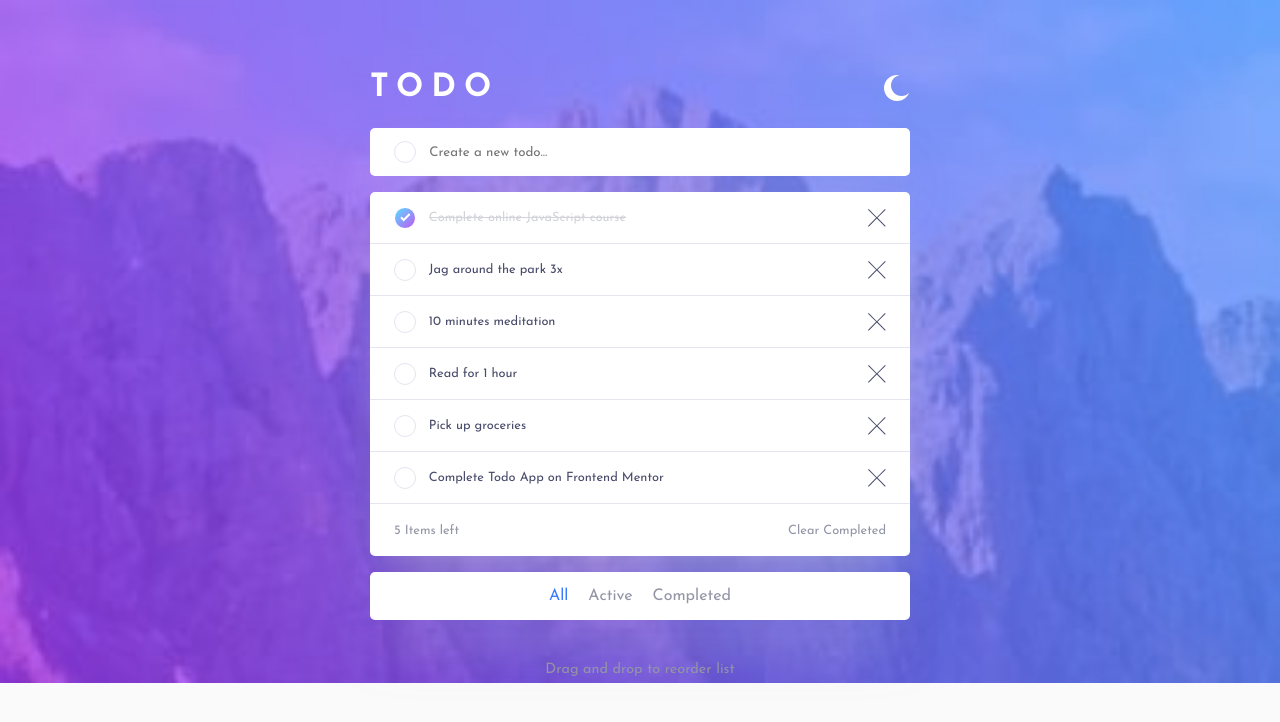
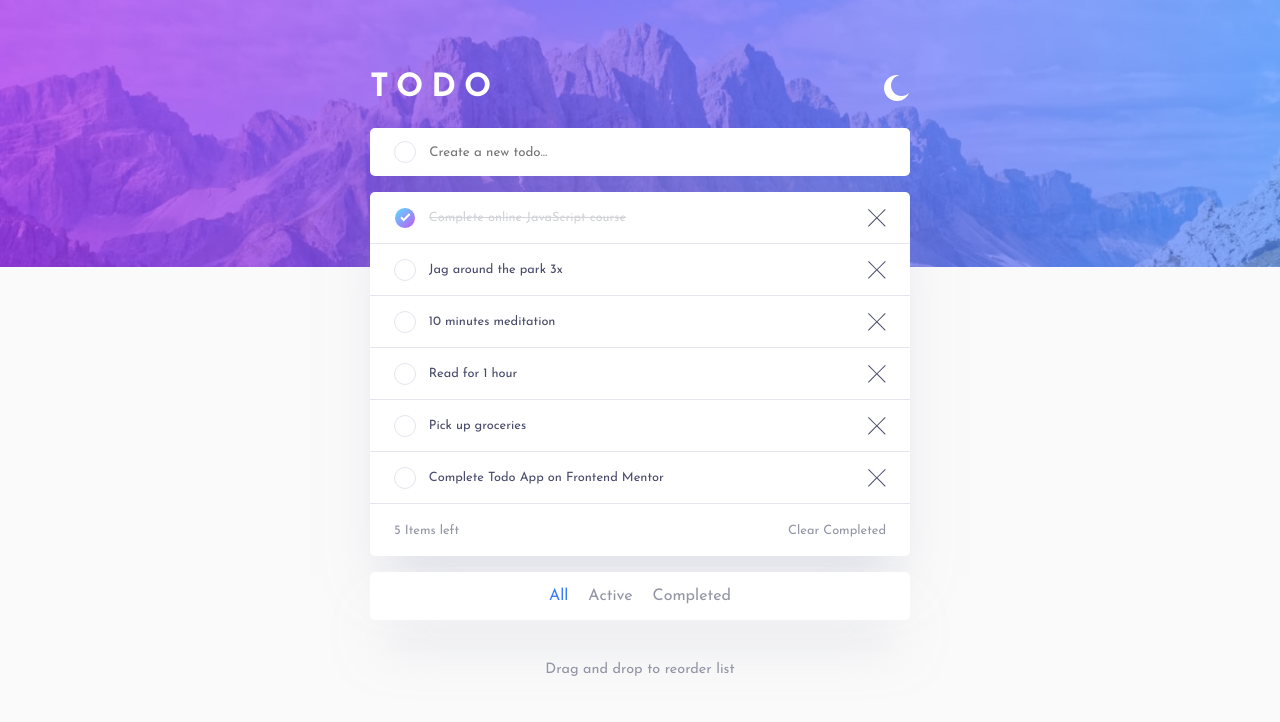
Before and after one commit to solvedbiscuit71/todo-app, a React (Create React App) app: page / in a window 1280 px wide. Shown: the top 722 px of the page. Built offline with nearby package versions, Linux system fonts and the light colour scheme.

Commit message:
added media query to update the ThemeImage (on desktop)

```diff
--- a/src/App.jsx
+++ b/src/App.jsx
@@ -4,6 +4,7 @@ import ThemeImage from "./styles/components/Theme/ThemeImage";
 import ThemeToggler from "./styles/components/Theme/ThemeToggler";
 import Footer from "./styles/layouts/Footer";
 import Header from "./styles/layouts/Header";
+import React, { useState, useEffect } from 'react';
 
 function App() {
   const lightTheme = {
@@ -13,6 +14,14 @@ function App() {
     gray4: "hsl(236, 9%, 61%)",
     gray5: "hsl(235, 19%, 35%)"
   }
+
+  const [isDesktop,setDesktop] = useState(matchMedia('(min-width:769px)').matches)
+  useEffect(() => {
+    matchMedia('(min-width:769px)').addEventListener('change',event => {
+      setDesktop(event.matches)
+    })
+  },[])
+
 
   return (
     <>
@@ -46,9 +55,9 @@ function App() {
           </ThemeToggler>
         </Header>
 
-        <ThemeImage>
-          <img className="light" src="images/bg-mobile-light.jpg" alt="background image (light)" />
-          <img className="dark" src="images/bg-mobile-dark.jpg" alt="background image (dark)" />
+        <ThemeImage isDesktop={isDesktop}>
+          <img className="light" src={ `images/bg-${isDesktop ? "desktop" : "mobile"}-light.jpg`  }alt="background image (light)" />
+          <img className="dark" src={ `images/bg-${isDesktop ? "desktop" : "mobile"}-dark.jpg`  }alt="background image (dark)" />
         </ThemeImage>
 
         <TodoApp />
--- a/src/styles/components/Theme/ThemeImage.js
+++ b/src/styles/components/Theme/ThemeImage.js
@@ -17,6 +17,7 @@ export default styled.div({
   }
 
 },props => ({
+  aspectRatio: props.isDesktop ? "1400 / 300" : "375 / 200",
   ".light": {
     opacity: props.darkMode ? 0 : 1
   },
```
